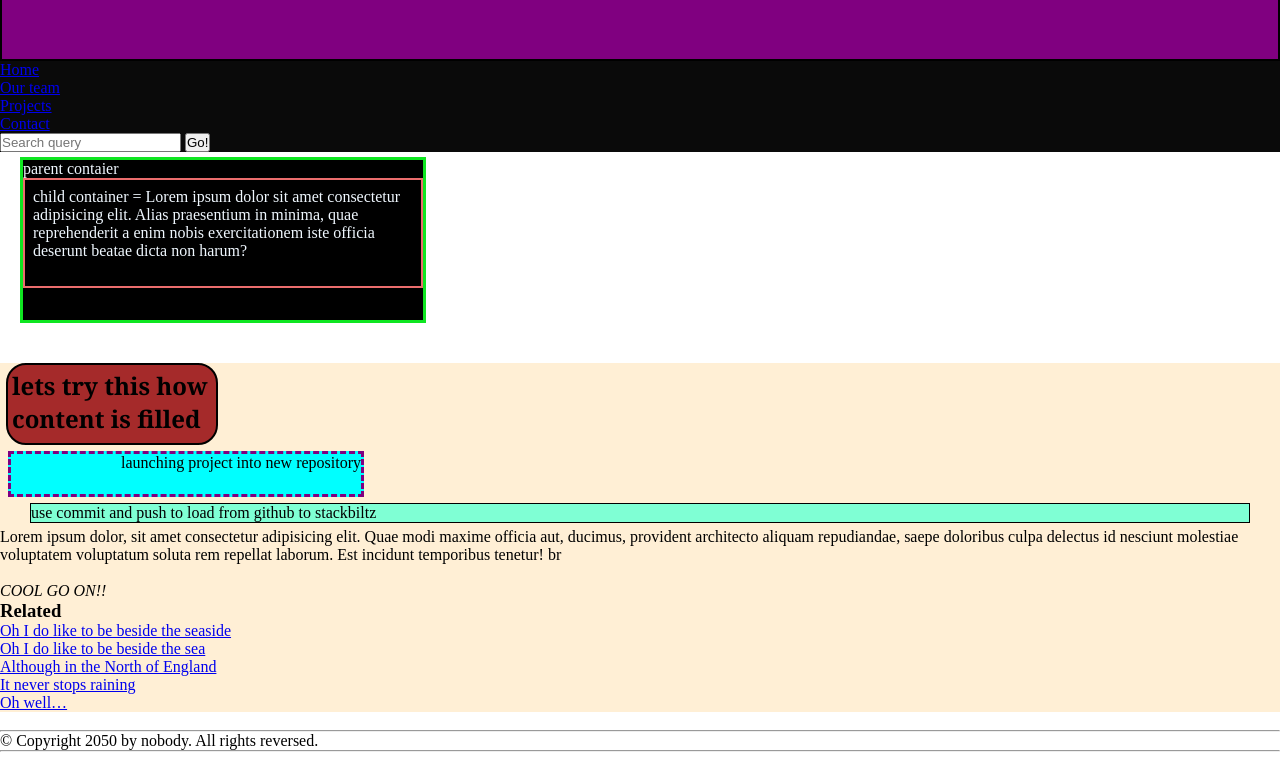
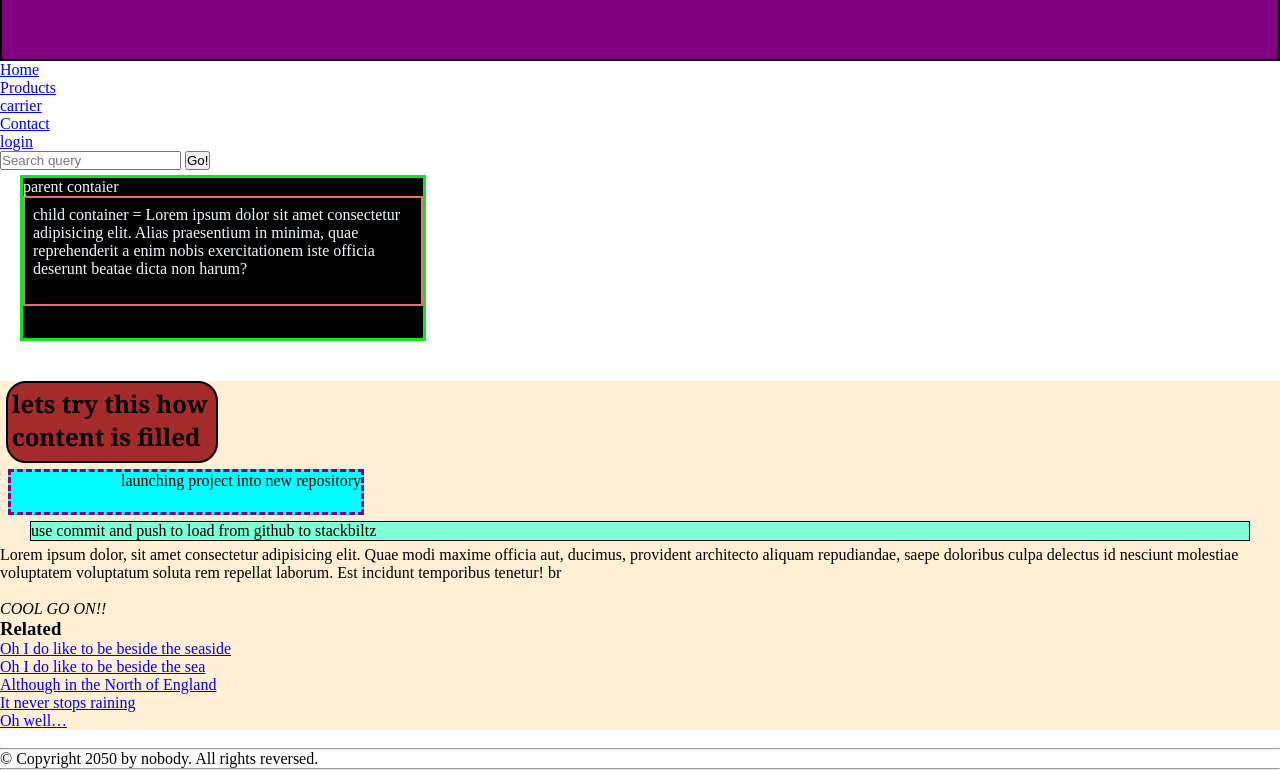
Before and after one commit to abhi-2107/playinghtmlcss, a website: page index.html in a window 1280 px wide. Shown: the part 43-813 px from the top of the page. Drawn offline with Linux system fonts and the light colour scheme.

Commit message:
2 files modified

```diff
--- a/index.html
+++ b/index.html
@@ -16,11 +16,13 @@
     </header>
 
     <nav>
-      <ul id="nav" >
+      <ul  >
         <li><a href="#">Home</a></li>
-        <li><a href="#">Our team</a></li>
-        <li><a href="#">Projects</a></li>
+        <li><a href="#">Products</a></li>
+        <li><a href="#">carrier</a></li>
         <li><a href="#">Contact</a></li>
+        <li><a href="#">login</a></li>
+
       </ul>
 
       <!-- A Search form is another common non-linear way to navigate through a website. -->
--- a/style.css
+++ b/style.css
@@ -10,9 +10,6 @@ header {
   height: 100px;
   text-align: center;
   border: 2px solid black;
-}
-nav {
-  background-color: rgb(10, 10, 10);
 }
 
 /* Q - how can i change text color of link
```
